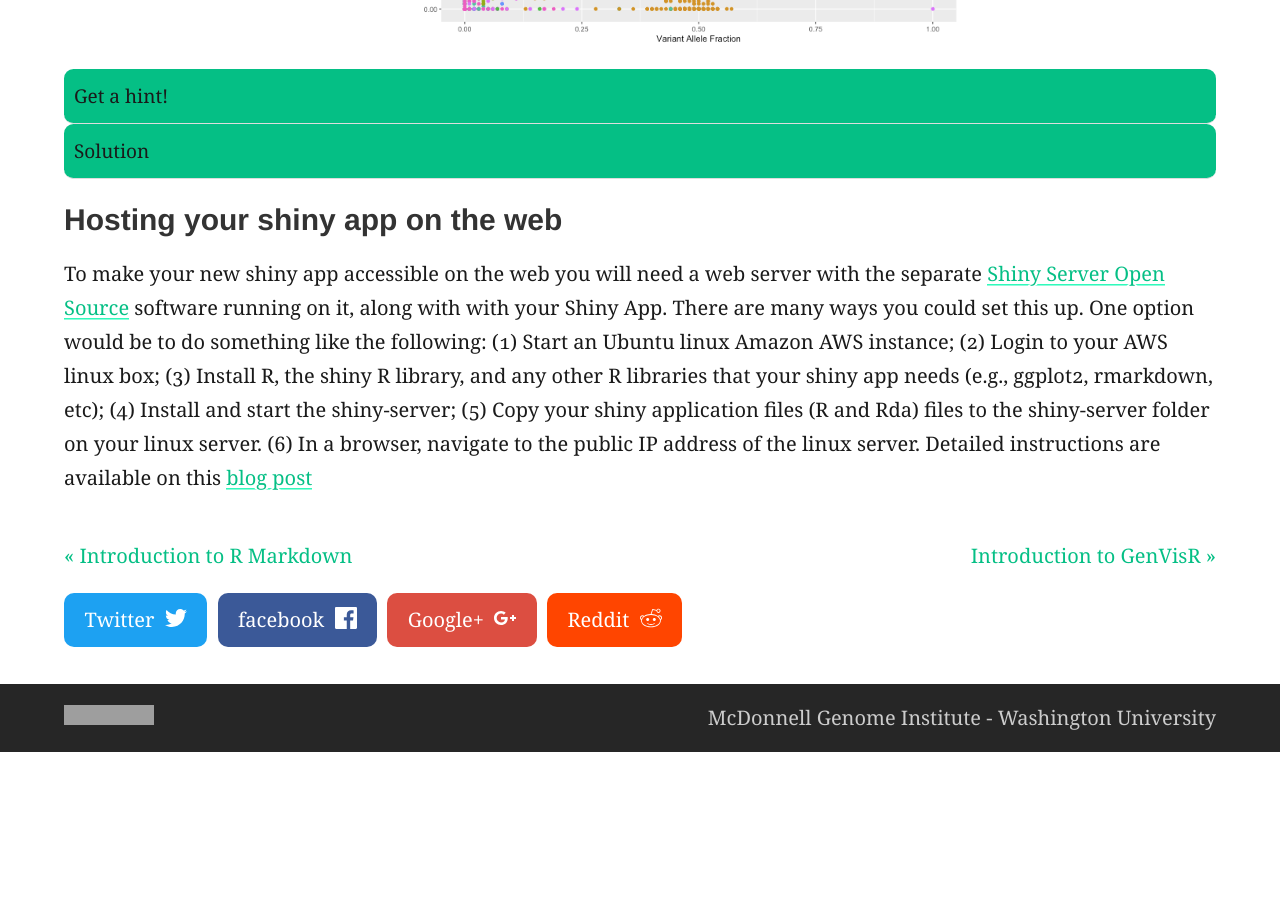
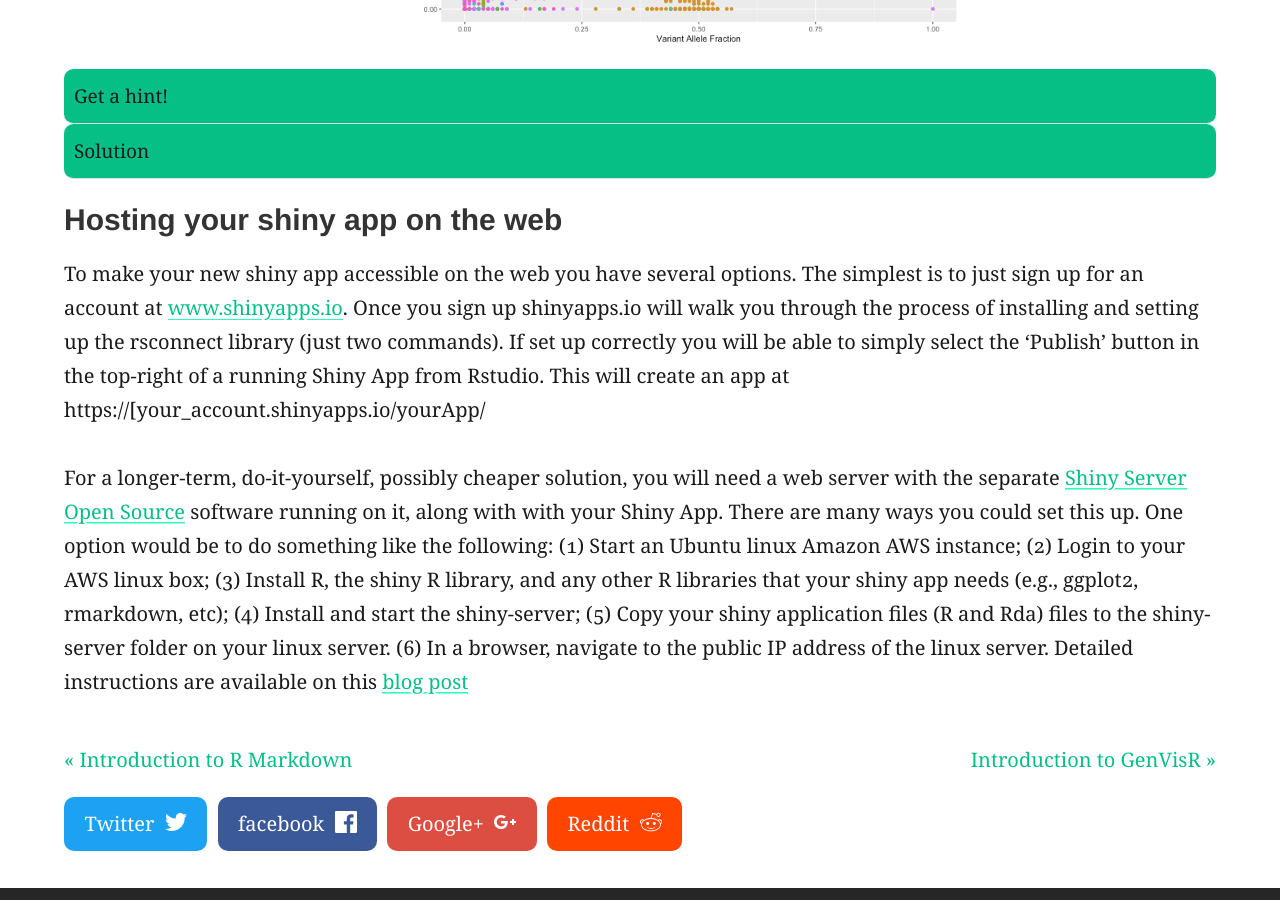
Before and after one commit to griffithlab/genviz.org, a Jekyll site: the page built from _posts/0002-04-01-introToshiny.md, in a window 1280 px wide and 900 px high, scrolled down 10422 px. Built offline with Jekyll 4.4.1, drawn with Linux system fonts in a browser that asks for light colours; nearby versions of some CDN libraries; before the commit the page ends 11174 px from its top, so only the background shows below that; grey boxes are pictures that could not be loaded.

Commit message:
added shinyapps.io instructions

```diff
--- a/_posts/0002-04-01-introToshiny.md
+++ b/_posts/0002-04-01-introToshiny.md
@@ -226,4 +226,6 @@ Right now the plot looks fairly bland. Try adding the ability for the user to en
 {% include question.html question="Solution" answer='These files contain the correct answer: <a href="http://genviz.org/assets/shiny/exercise1/ui.R">ui.R</a>, <a href="http://genviz.org/assets/shiny/exercise1/server.R">server.R</a>'%}
 
 ### Hosting your shiny app on the web
-To make your new shiny app accessible on the web you will need a web server with the separate [Shiny Server Open Source](https://www.rstudio.com/products/shiny/download-server/) software running on it, along with with your Shiny App. There are many ways you could set this up. One option would be to do something like the following: (1) Start an Ubuntu linux Amazon AWS instance; (2) Login to your AWS linux box; (3) Install R, the shiny R library, and any other R libraries that your shiny app needs (e.g., ggplot2, rmarkdown, etc); (4) Install and start the shiny-server; (5) Copy your shiny application files (R and Rda) files to the shiny-server folder on your linux server. (6) In a browser, navigate to the public IP address of the linux server. Detailed instructions are available on this [blog post](http://www.kimberlycoffey.com/blog/2016/2/13/mlz90wjw0k76446xkg262prvjp0l8u)
+To make your new shiny app accessible on the web you have several options. The simplest is to just sign up for an account at [www.shinyapps.io](http://www.shinyapps.io/). Once you sign up shinyapps.io will walk you through the process of installing and setting up the rsconnect library (just two commands). If set up correctly you will be able to simply select the 'Publish' button in the top-right of a running Shiny App from Rstudio. This will create an app at https://[your_account.shinyapps.io/yourApp/
+
+For a longer-term, do-it-yourself, possibly cheaper solution, you will need a web server with the separate [Shiny Server Open Source](https://www.rstudio.com/products/shiny/download-server/) software running on it, along with with your Shiny App. There are many ways you could set this up. One option would be to do something like the following: (1) Start an Ubuntu linux Amazon AWS instance; (2) Login to your AWS linux box; (3) Install R, the shiny R library, and any other R libraries that your shiny app needs (e.g., ggplot2, rmarkdown, etc); (4) Install and start the shiny-server; (5) Copy your shiny application files (R and Rda) files to the shiny-server folder on your linux server. (6) In a browser, navigate to the public IP address of the linux server. Detailed instructions are available on this [blog post](http://www.kimberlycoffey.com/blog/2016/2/13/mlz90wjw0k76446xkg262prvjp0l8u)
```
